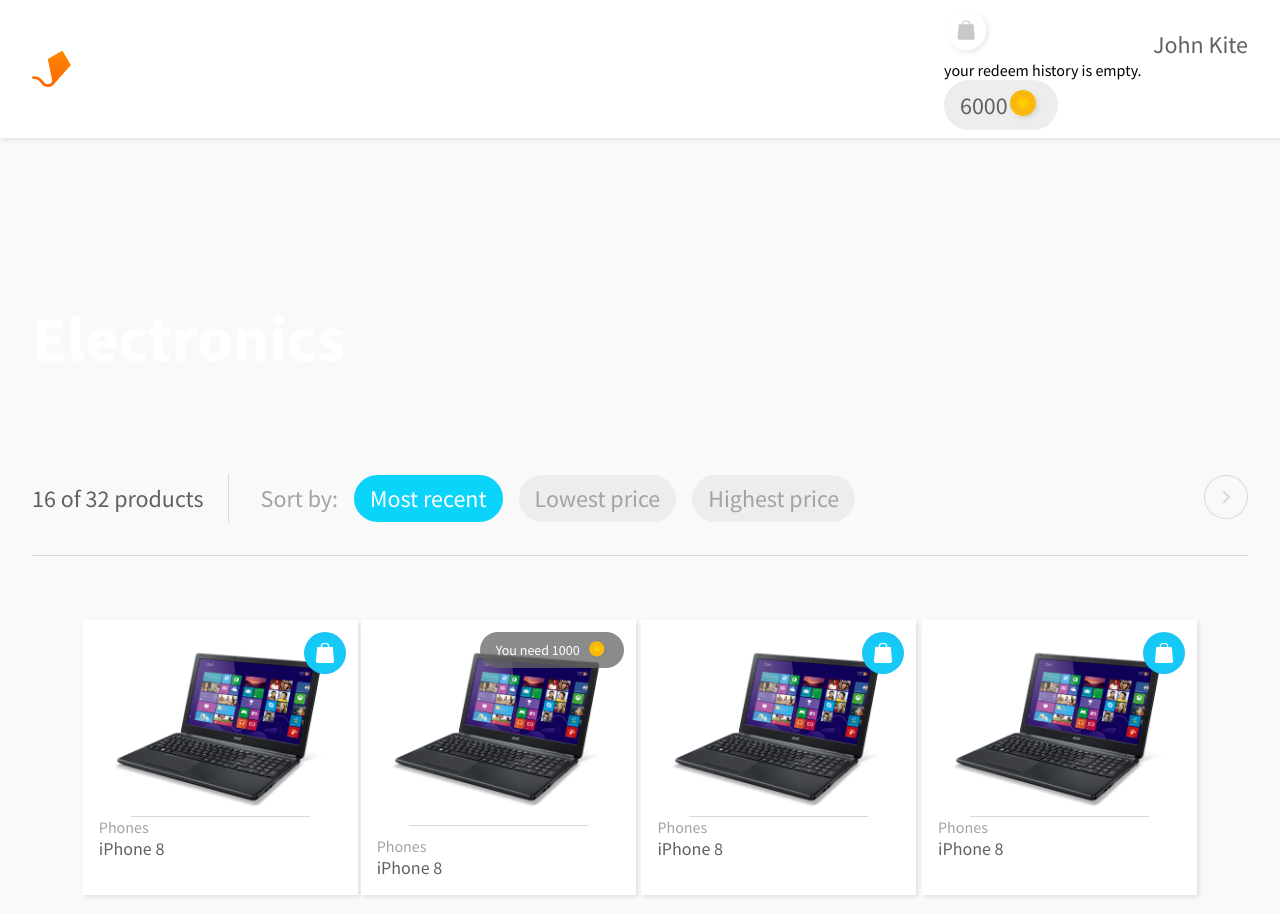
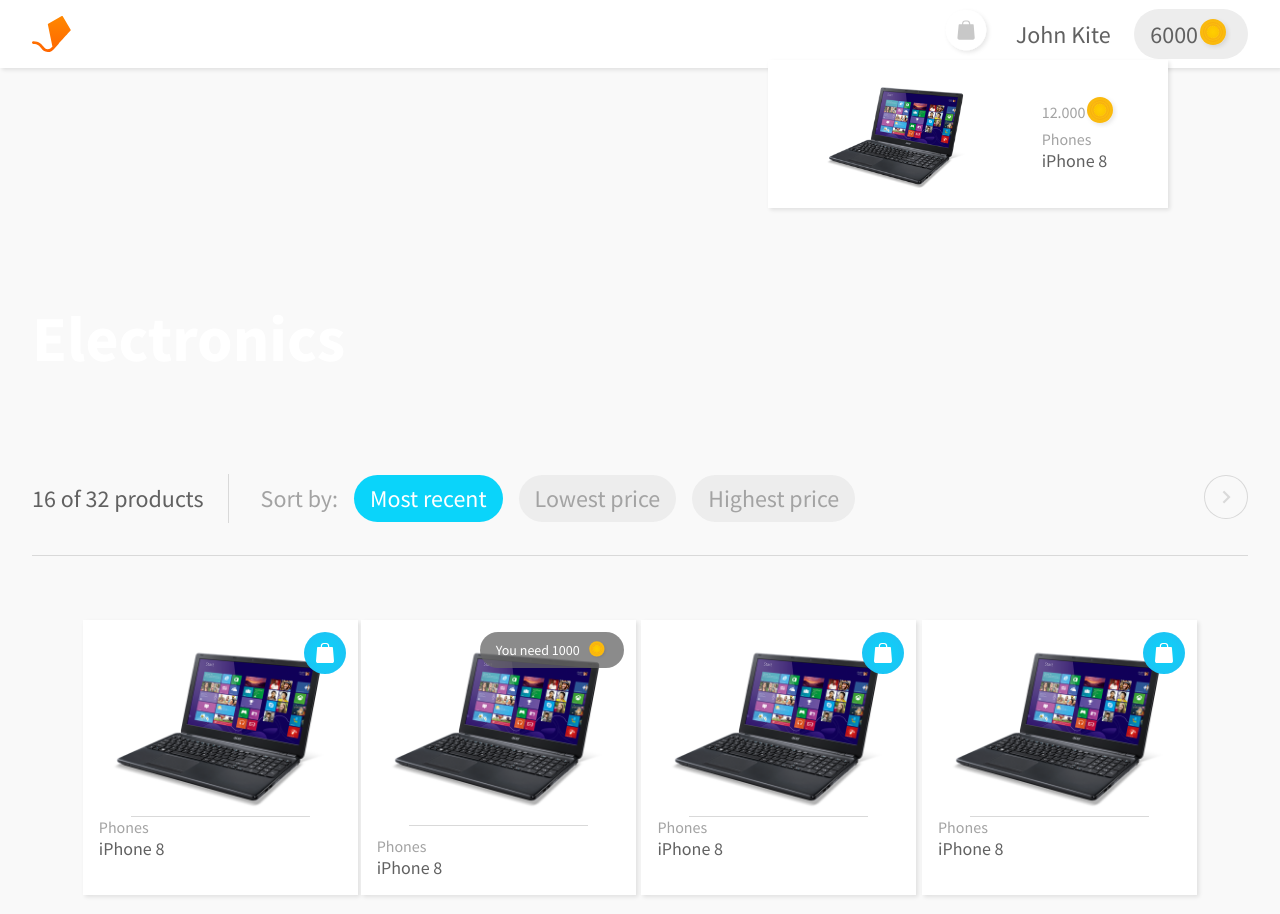
Before and after one commit to ezebran/aeroshop, a website: page public/index.html in a window 1280 px wide. Shown: the top 914 px of the page. Drawn offline with Linux system fonts and the light colour scheme; files whose address does not match are found by name.

Commit message:
Cambios en el tooltip del carrito

```diff
--- a/public/index.html
+++ b/public/index.html
@@ -18,7 +18,18 @@
 						<img src="assets/images/icons/buy-gray.svg">
 					</a>
 					<div class="carrito-tooltip">
-						<p>your redeem history is empty.</p>
+						<!-- <p>Your redeem history is empty.</p> -->
+						<div class="product-buy">
+							<img src="assets/images/product-pics/AcerAspire-x1.png" class="pb-image">
+							<div class="produ-buy-info">
+								<div class="pb-price">
+									<h5>12.000</h5>
+									<img src="assets/images/icons/coin.svg">
+								</div>
+								<h5>Phones</h5>
+								<h4>iPhone 8</h4>
+							</div>
+						</div>
 					</div>
 				</div>
 
--- a/src/scss/styles.scss
+++ b/src/scss/styles.scss
@@ -37,6 +37,38 @@
 					img{
 						width: 3em;
 					}
+				}
+				.carrito-tooltip{
+					position: absolute;
+				    left: -11em;
+				    @include col-ct;
+				    box-shadow: 2px 2px 4px 0 rgba(0,0,0,0.1);
+				    background: #fff;
+				    padding: 1em;
+				    transition: all .3s ease-out;
+				    width: 25em;
+				    p{
+				    	color:$black;
+				    }
+				    .product-buy{
+				    	@include row-ar;
+				    	width: 100%;
+						h5{
+							color:$gray;
+							font-weight: 400;
+						}
+						h4{
+							color:$black;
+							font-weight: 400;
+						}
+						.pb-image{
+						    width: 10em;
+						}
+						.pb-price{
+							font-size: 1rem;
+							@include row-ct;
+						}
+				    }
 				}
 			}
 		}
```
Also changed, not shown: public/assets/css/styles.css.
